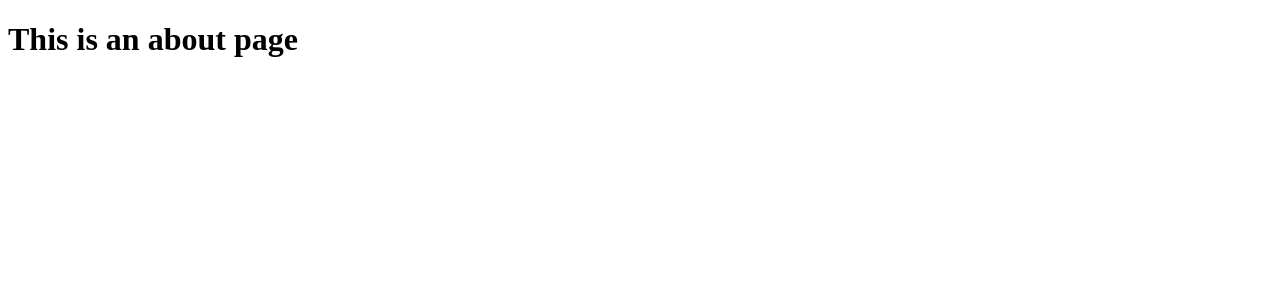
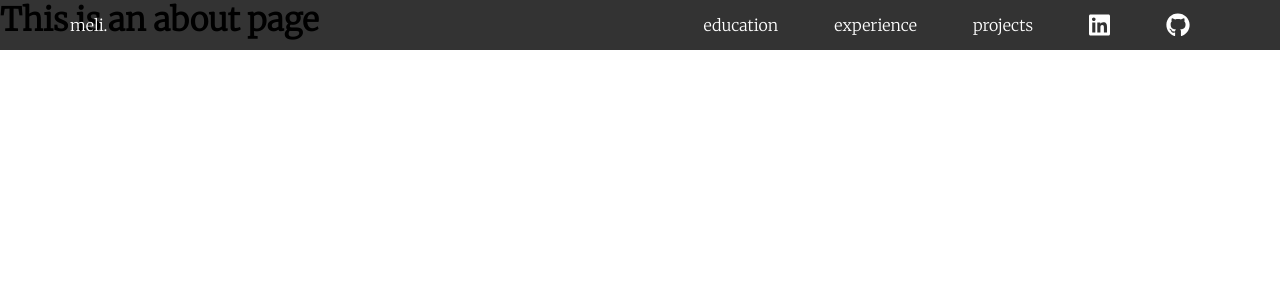
Before and after one commit to msmel01/melikamirsajjadi.github.io, a Vue app: page / in a window 1280 px wide. Shown: the top 300 px of the page. Built offline with nearby package versions, Linux system fonts and the light colour scheme.

Commit message:
added global font + navbar component

```diff
--- a/src/App.vue
+++ b/src/App.vue
@@ -1,4 +1,29 @@
 <template>
+  <div class="container">
+    <NavBar />
+    <router-view/>
+  </div>
+</template>
 
-  <router-view/>
-</template>
+<script>
+  import NavBar from '@/components/NavBar.vue';
+  export default {
+    components: {
+      NavBar,
+    }
+  }
+</script>
+
+<style lang='scss'>
+  @import url('https://fonts.googleapis.com/css2?family=Merriweather:wght@300&display=swap');
+  * {
+    padding: 0px;
+    margin: 0px;
+    box-sizing: border-box;
+    font-family: 'Merriweather', serif;
+
+  }
+  .container {
+    overflow-x: hidden;
+  }
+</style>
```
